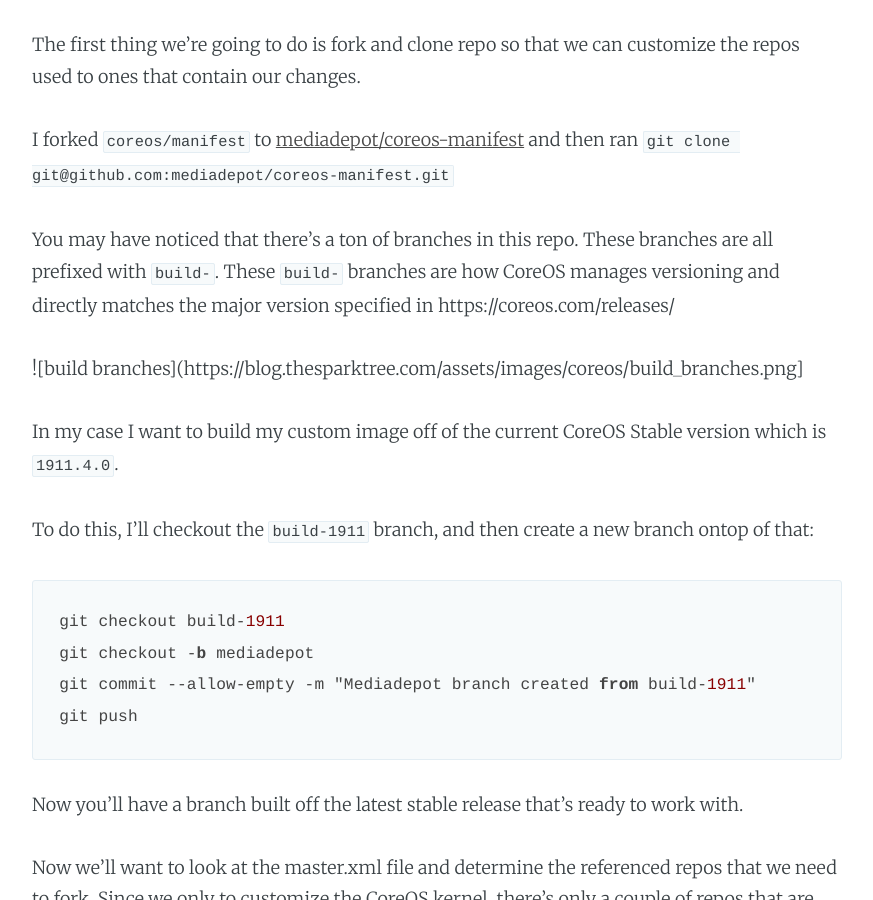
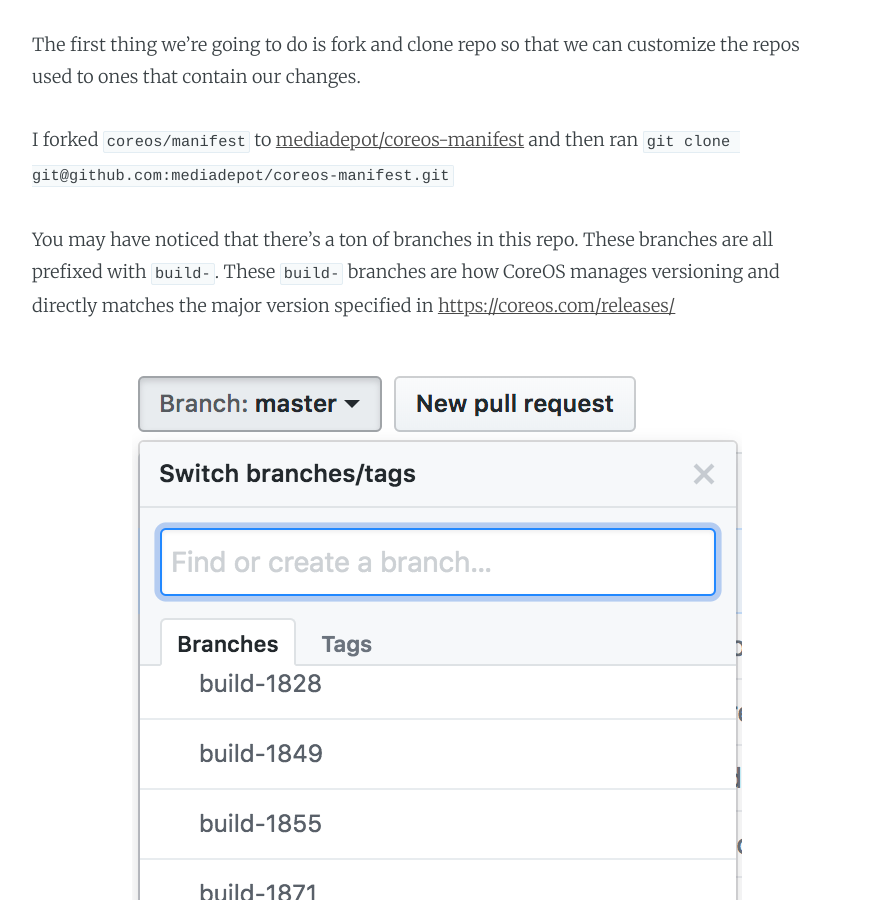
Before and after one commit to AnalogJ/thesparktree-blog, a Jekyll site: the page built from _posts/2019-01-02-customize-coreos-kernel-part-2.md, in a window 1280 px wide and 900 px high, scrolled down 4808 px. Shown: the whole window, without its empty margins (203-1076 px from the left). Built offline with Jekyll 4.4.1, drawn with Linux system fonts in a browser that asks for light colours; nearby versions of some CDN libraries; a script that is not in the unit is left out; comment, search, counter and statistics services are not loaded.

Commit message:
Update 2019-01-02-customize-coreos-kernel-part-2.md

```diff
--- a/_posts/2019-01-02-customize-coreos-kernel-part-2.md
+++ b/_posts/2019-01-02-customize-coreos-kernel-part-2.md
@@ -132,10 +132,12 @@
 I forked `coreos/manifest` to [mediadepot/coreos-manifest](https://github.com/mediadepot/coreos-manifest) and then ran
 `git clone git@github.com:mediadepot/coreos-manifest.git`
 
+<div class="github-widget" data-repo="mediadepot/coreos-manifest"></div>
+
 You may have noticed that there's a ton of branches in this repo. These branches are all prefixed with `build-`. These `build-` branches
-are how CoreOS manages versioning and directly matches the major version specified in https://coreos.com/releases/
+are how CoreOS manages versioning and directly matches the major version specified in [https://coreos.com/releases/](https://coreos.com/releases/)
 
-![build branches]({{ site.url }}/assets/images/coreos/build_branches.png]
+![build branches]({{ site.url }}/assets/images/coreos/build_branches.png)
 
 In my case I want to build my custom image off of the current CoreOS Stable version which is `1911.4.0`.
 
@@ -232,6 +234,8 @@
 ## Custom Kernel
 Let's start by making changes to the `coreos-overlay` since that's where the linux kernel customization code for CoreOS exists.
 
+<div class="github-widget" data-repo="mediadepot/coreos-overlay"></div>
+
 The file containing the kernel config options for our CoreOS build can be found in
 [sys-kernel/coreos-modules/files/amd64_defconfig-4.14](https://github.com/mediadepot/coreos-overlay/blob/mediadepot/sys-kernel/coreos-modules/files/amd64_defconfig-4.14)
 
@@ -315,6 +319,8 @@
 **While we now have a bootable `.iso` that uses our custom kernel, the `coreos-install` script in the `.iso` actually
 downloads a vanilla `.bin` file from the public CoreOS mirror and installs that `.bin` to the host machine.**
 
+<div class="github-widget" data-repo="mediadepot/coreos-init"></div>
+
 We'll need open our fork of `coreos/init`: [`mediadepot/coreos-init`](https://github.com/mediadepot/coreos-init) and update the [`coreos-install`](https://github.com/mediadepot/coreos-init/blob/mediadepot/bin/coreos-install) script:
 
 - to point to our custom BASE_URL (where we'll be hosting our images)
@@ -328,6 +334,8 @@
 as intended. We'll modify our `coreos-scripts` repo, changing the OS_NAME from "Container Linux by CoreOS" to
 "MediaDepot CoreOS". This simple change will allow us to verify that our customized image (with our kernel changes)
 was correctly installed on our server.
+
+<div class="github-widget" data-repo="mediadepot/coreos-scripts"></div>
 
 We'll make this change in `build_library/set_lsb_release`
 
```
